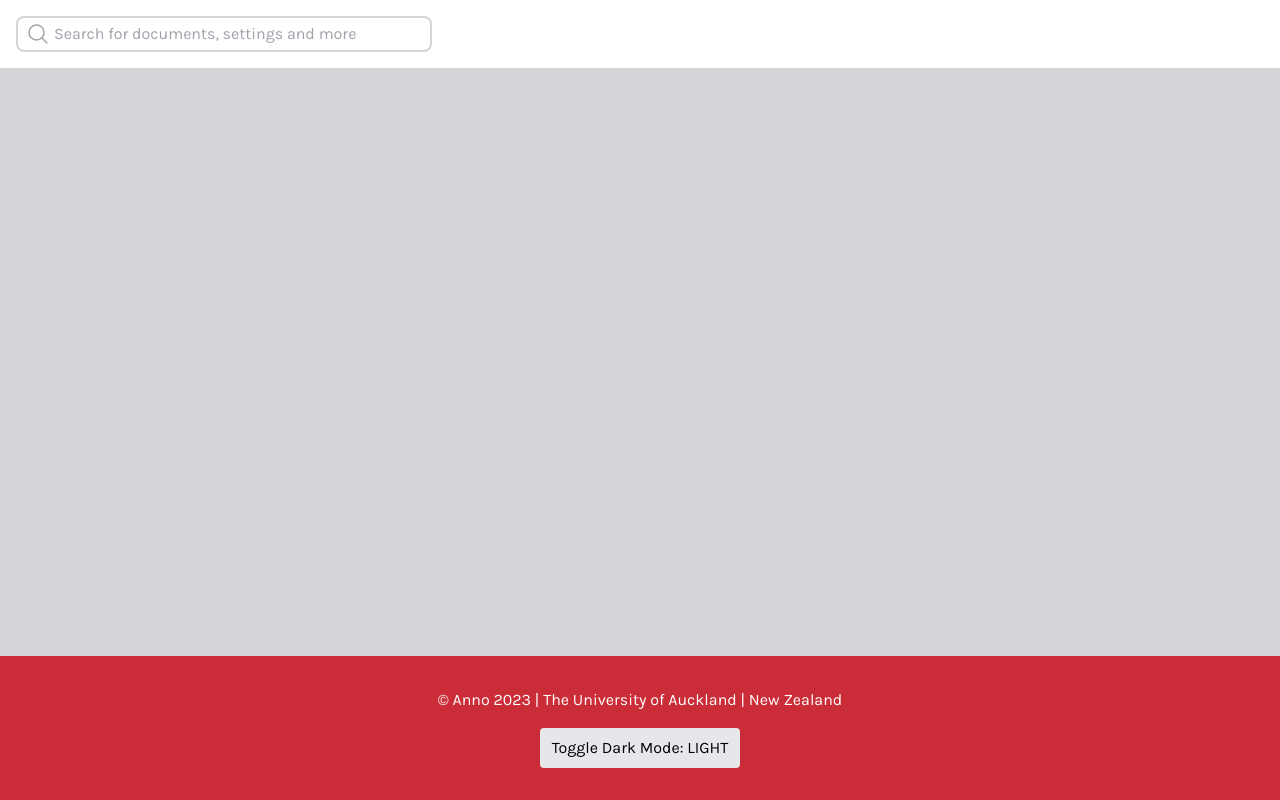
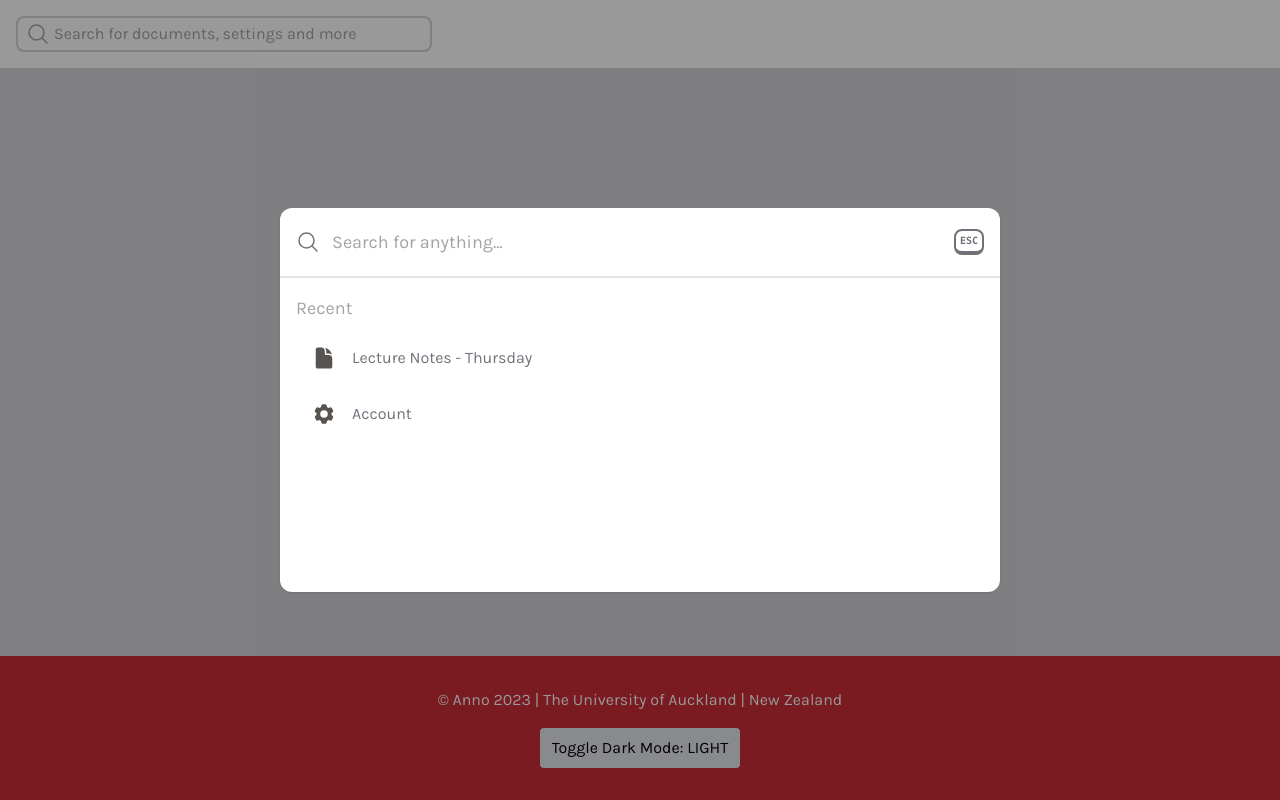
Before and after one commit to mjakeman/anno-pdf, a React (Vite) app in the folder frontend/: page /project-group-fearless-foxes/test in a window 1280 px wide. Both pictures are taken after a click on the button "Search for documents, settings and more". Built offline with nearby package versions, Linux system fonts and the light colour scheme; a web font is replaced by a local one.

Commit message:
Added command menu
Uses a bunch of messy data - probably worth discussing with the team on how we're expecting to receive this.

```diff
--- a/frontend/src/components/app/dashboard/DashboardLayout.tsx
+++ b/frontend/src/components/app/dashboard/DashboardLayout.tsx
@@ -1,14 +1,29 @@
-import React from "react";
+import React, {useEffect, useRef, useState} from "react";
 import {Outlet} from "react-router-dom";
 import DashboardFooter from "./DashboardFooter";
-import EditorHeader from "../editor/header/EditorHeader";
 import DashboardHeader from "./header/DashboardHeader";
+import Overlay, {OverlayChildPosition} from "../../../Overlay";
+import CommandMenuDialog from "./header/commandmenu/CommandMenuDialog";
+import useDialogToggle from "../../../hooks/useDialogToggle";
 
 export default function DashboardLayout() {
+
+    // TODO: refactor to context?
+    const [showDialog, setShowDialog] = useDialogToggle('Escape', 'k');
+
     return (
+        <>
+            {/* Modals */}
+            {showDialog &&
+                <Overlay onClick={() => setShowDialog(false) } twColor="black" position={OverlayChildPosition.MIDDLE}>
+                    <CommandMenuDialog onClose={() => setShowDialog(false)}/>
+                </Overlay>
+            }
+
+            {/* Core Layout */}
             <div className="h-screen flex flex-col">
 
-            <DashboardHeader />
+                <DashboardHeader  onCommandMenuClicked={() => setShowDialog(true)}/>
 
                 {/* Main Space */}
                 <main className="grow bg-zinc-300 ">
@@ -18,6 +33,8 @@ export default function DashboardLayout() {
                 <div className="justify-self-end">
                     <DashboardFooter/>
                 </div>
+
             </div>
+        </>
     );
 }
--- /dev/null
+++ b/frontend/src/components/app/dashboard/header/commandmenu/CommandMenuDialog.tsx
@@ -0,0 +1,41 @@
+import React, {ChangeEvent, useState} from "react";
+import {MagnifyingGlassIcon} from "@heroicons/react/24/outline";
+import CommandMenuDialogResults from "./CommandMenuDialogResults";
+interface CommandMenuDialogProps {
+    onClose: (params: any) => any,
+}
+
+
+export type CommandOption = {
+    iconType: 'Document' | 'Gear',
+    text: string,
+    href: string,
+    newTab: boolean,
+}
+
+
+export default function CommandMenuDialog({onClose} : CommandMenuDialogProps) {
+
+
+    const [searchInput, setSearchInput] = useState('');
+
+    function handleSearchInputChange(event: ChangeEvent<HTMLInputElement>) {
+        setSearchInput(event.target.value);
+    }
+
+    return (
+        <div className="bg-white shadow rounded-xl flex flex-col w-180 h-96">
+            <div className="flex flex-row justify-between w-full items-center border-b-2 border-b-neutral-200 p-4">
+                <div className="flex flex-row gap-1 items-center">
+                    <MagnifyingGlassIcon className="w-6 h-6 text-stone-500"/>
+                    <input autoFocus onChange={handleSearchInputChange} type="text" placeholder="Search for anything..." className="text-lg px-2 py-1 focus:outline-0 placeholder:text-neutral-400"/>
+                </div>
+                {/* TODO: add 3d Effect */}
+                <button onClick={onClose} type="button" className="rounded-lg p-1 transition-colors hover:bg-zinc-200 transition-colors font-bold font-mono text-2xs border-t-2 border-x-2 border-b-4 border-zinc-500 text-zinc-500">
+                    ESC
+                </button>
+            </div>
+            <CommandMenuDialogResults searchInput={searchInput} />
+        </div>
+    );
+}
--- /dev/null
+++ b/frontend/src/components/app/dashboard/header/commandmenu/CommandMenuDialogResults.tsx
@@ -0,0 +1,87 @@
+import CommandMenuDialogRow from "./CommandMenuDialogRow";
+import React, {useEffect} from "react";
+import {CommandOption} from "./CommandMenuDialog";
+import CommandMenuDialogResultsRecent from "./CommandMenuDialogResultsRecent";
+import CommandMenuDialogResultsSearch from "./CommandMenuDialogResultsSearch";
+
+interface CommandMenuDialogResultsProps {
+    searchInput: string,
+}
+export default function CommandMenuDialogResults({ searchInput } : CommandMenuDialogResultsProps) {
+
+    // TODO: replace with API call
+    const testResults : {settings: CommandOption[], documents: CommandOption[]} = {
+        settings: [
+            {
+                iconType: 'Gear',
+                text: 'Account',
+                href: 'https://testAccount.etc',
+                newTab: false,
+            },
+            {
+                iconType: 'Gear',
+                text: 'Update email',
+                href: 'https://testUpdateEmail.etc',
+                newTab: false,
+            },
+            {
+                iconType: 'Gear',
+                text: 'Update password',
+                href: 'https://testUpdatePass.etc',
+                newTab: false,
+            },
+            {
+                iconType: 'Gear',
+                text: 'Change profile picture',
+                href: 'https://changeProfilePic.etc',
+                newTab: false,
+            },
+        ],
+        documents: [
+            {
+                iconType: 'Document',
+                text: 'Slides SOFTENG 754',
+                href: 'https://testSlides.etc',
+                newTab: true,
+            },
+            {
+                iconType: 'Document',
+                text: 'Assignment Handout Debrief',
+                href: 'https://testAssignmentHandout.etc',
+                newTab: true,
+            },
+        ]
+    }
+
+// TODO: replace with localstorage grab of recently visited?
+    const recent : CommandOption[] = [
+        {
+            iconType: 'Document',
+            text: 'Lecture Notes - Thursday',
+            href: 'https://testLectureNotes.etc',
+            newTab: true,
+        },
+        {
+            iconType: 'Gear',
+            text: 'Account',
+            href: 'https://testAccount.etc',
+            newTab: false,
+        },
+    ];
+
+    useEffect(() => {
+        // TODO: This would be where we import the results
+    }, [searchInput]);
+
+    return (
+        <div className="flex flex-col items-center overflow-y-auto p-2 m-2">
+            {/* If we haven't searched anything, show the recent*/}
+            {searchInput.length === 0
+                ?
+                <CommandMenuDialogResultsRecent recent={recent}/>
+                :
+                <CommandMenuDialogResultsSearch searchResults={testResults} searchInput={searchInput}/>
+            }
+        </div>
+    );
+}
--- /dev/null
+++ b/frontend/src/components/app/dashboard/header/commandmenu/CommandMenuDialogResultsRecent.tsx
@@ -0,0 +1,29 @@
+import {CommandOption} from "./CommandMenuDialog";
+import CommandMenuDialogRow from "./CommandMenuDialogRow";
+import React from "react";
+
+interface CommandMenuDialogResultsRecentProps {
+    recent: CommandOption[]
+}
+export default function CommandMenuDialogResultsRecent( {recent} : CommandMenuDialogResultsRecentProps ) {
+
+    if (recent.length === 0) {
+        return (
+            <div className="flex items-center justify-center w-full h-full">
+                <p className="text-stone-400">No recent searches</p>
+            </div>
+        )
+    }
+    return (
+        <div className="flex flex-col gap-2 w-full">
+            <h1 className="text-neutral-400 text-lg">
+                Recent
+            </h1>
+            <div className={"flex flex-col"}>
+                {recent.map((command, index) => (
+                    <CommandMenuDialogRow text={command.text} iconType={command.iconType} newTab={command.newTab} href={command.href} key={index} />
+                ))}
+            </div>
+        </div>
+    )
+}
--- /dev/null
+++ b/frontend/src/components/app/dashboard/header/commandmenu/CommandMenuDialogResultsSearch.tsx
@@ -0,0 +1,60 @@
+import CommandMenuDialogRow from "./CommandMenuDialogRow";
+import React from "react";
+import {CommandOption} from "./CommandMenuDialog";
+
+// TODO: see if its worth moving the searchResults prop into this component alone (i.e. API call is made here)
+interface CommandMenuDialogResultsSearchProps {
+    searchResults: {settings: CommandOption[], documents: CommandOption[]}
+    searchInput: string,
+}
+
+export default function CommandMenuDialogResultsSearch( {searchResults, searchInput} : CommandMenuDialogResultsSearchProps) {
+
+    if (!searchResults.settings || !searchResults.documents)
+        // TODO: change, at the moment this is assuming the results are not good.
+        return (
+            <div>
+                An error occurred.
+            </div>
+        );
+
+    if (searchResults.settings.length == 0 && searchResults.documents.length === 0) {
+        return (
+            <div className="flex items-center justify-center w-full h-full">
+                <p className="text-stone-400">No results for '{searchInput}'</p>
+            </div>
+        )
+    }
+    return (
+        <>
+            {searchResults.documents.length > 0 &&
+                <div className="flex flex-col gap-2 w-full">
+                    <h1 className="text-neutral-400 text-lg">
+                        Settings
+                    </h1>
+                    <div className={"flex flex-col"}>
+                        {searchResults.documents.map((command, index) => (
+                            <CommandMenuDialogRow text={command.text} iconType={command.iconType}
+                                                  newTab={command.newTab} href={command.href}
+                                                  key={index}/>
+                        ))}
+                    </div>
+                </div>
+            }
+            {searchResults.settings.length > 0 &&
+                <div className="flex flex-col gap-2 w-full">
+                    <h1 className="text-neutral-400 text-lg">
+                        Settings
+                    </h1>
+                    <div className={"flex flex-col"}>
+                        {searchResults.settings.map((command, index) => (
+                            <CommandMenuDialogRow text={command.text} iconType={command.iconType}
+                                                  newTab={command.newTab} href={command.href}
+                                                  key={index}/>
+                        ))}
+                    </div>
+                </div>
+            }
+        </>
+    );
+}
--- /dev/null
+++ b/frontend/src/components/app/dashboard/header/commandmenu/CommandMenuDialogRow.tsx
@@ -0,0 +1,22 @@
+import {CommandOption} from "./CommandMenuDialog";
+import {Cog6ToothIcon, DocumentIcon} from "@heroicons/react/24/solid";
+
+export default function CommandMenuDialogRow( { iconType, text, href, newTab } : CommandOption ) {
+
+    const iconMappings = {
+      'Document': <DocumentIcon className="text-stone-600 w-6 h-6"/>,
+      'Gear' : <Cog6ToothIcon className="text-stone-600 w-6 h-6" />
+    };
+
+    return (
+        <a href={href}  target={newTab? '_blank' : '_self'} className="p-4 rounded-xl transition-colors hover:bg-zinc-100 text-zinc-500 flex flex-row gap-4 items-center cursor-pointer">
+            <div>
+                { iconMappings[iconType] }
+            </div>
+            <div>
+                { text }
+            </div>
+        </a>
+
+    );
+}
```
Lines whose indentation alone changed are shown as unchanged.
